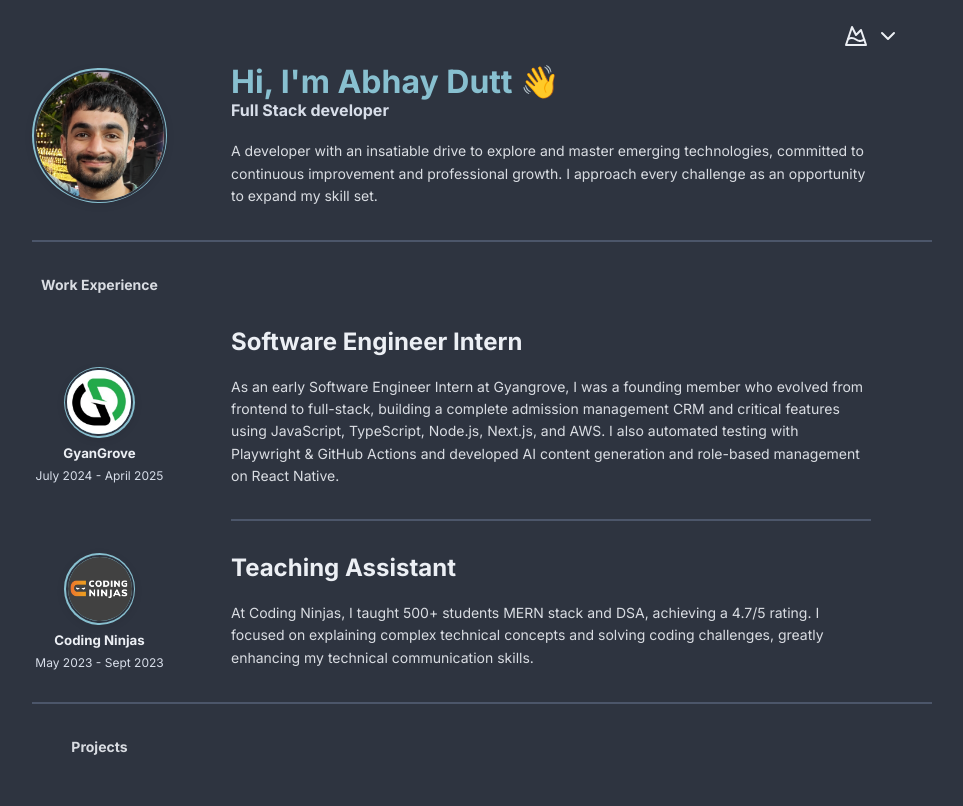
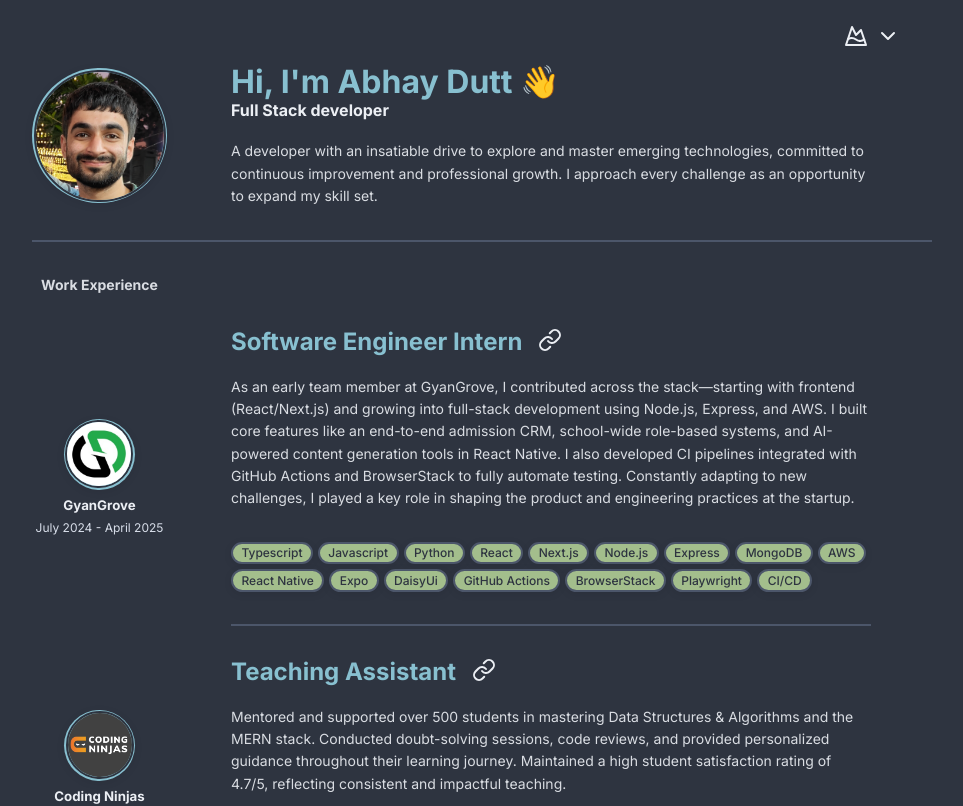
Before and after one commit to Abhaydutt2003/abhay-dutt-portfolio, a React (Vite) app: page / in a window 1280 px wide. Shown: the top 806 px of the page, without its empty margins (158-1121 px from the left). Built offline with nearby package versions, Linux system fonts and the light colour scheme.

Commit message:
adds skill badge and work exp section

```diff
--- /dev/null
+++ b/src/components/SkillBadge/index.css
@@ -0,0 +1,66 @@
+.skill-badge {
+  display: inline-flex;
+  align-items: center;
+  justify-content: center;
+  padding: 0.35em 1em;
+  border-radius: 999px;
+  background: var(--color-accent);
+  color: var(--color-bg);
+  font-weight: var(--font-weight-medium);
+  font-size: var(--font-size-sm);
+  box-shadow: 0 2px 8px rgba(0, 0, 0, 0.08);
+  border: 2px solid var(--color-border);
+  transition: background 0.2s, color 0.2s;
+  user-select: none;
+  white-space: nowrap;
+}
+
+/* Sizes */
+.skill-badge-size-large {
+  font-size: var(--font-size-lg);
+  padding: 0.5em 1.5em;
+}
+.skill-badge-size-medium {
+  font-size: var(--font-size-md);
+  padding: 0.4em 1.2em;
+}
+.skill-badge-size-small {
+  font-size: var(--font-size-sm);
+  padding: 0.3em 1em;
+}
+.skill-badge-size-x-small {
+  font-size: var(--font-size-xs);
+  padding: 0.2em 0.7em;
+}
+
+/* Responsive breakpoints, similar to Avatar */
+@media (max-width: 1024px) {
+  .md\:skill-badge-size-medium {
+    font-size: var(--font-size-lg);
+    padding: 0.5em 1.5em;
+  }
+  .md\:skill-badge-size-small {
+    font-size: var(--font-size-md);
+    padding: 0.4em 1.2em;
+  }
+  .md\:skill-badge-size-x-small {
+    font-size: var(--font-size-sm);
+    padding: 0.3em 1em;
+  }
+}
+@media (max-width: 768px) {
+  .sm\:skill-badge-size-small {
+    font-size: var(--font-size-md);
+    padding: 0.4em 1.2em;
+  }
+  .sm\:skill-badge-size-x-small {
+    font-size: var(--font-size-sm);
+    padding: 0.3em 1em;
+  }
+}
+@media (max-width: 480px) {
+  .xs\:skill-badge-size-x-small {
+    font-size: var(--font-size-sm);
+    padding: 0.3em 1em;
+  }
+}
--- /dev/null
+++ b/src/components/SkillBadge/index.tsx
@@ -0,0 +1,24 @@
+import "./index.css";
+
+interface SkillBadgeProps {
+  skill: string;
+  size?: "large" | "medium" | "small" | "x-small";
+  className?: string;
+}
+
+const SkillBadge = ({
+  skill,
+  size = "medium",
+  className = "",
+}: SkillBadgeProps) => {
+  return (
+    <span
+      className={`skill-badge skill-badge-size-${size} ${className}`}
+      title={skill}
+    >
+      {skill}
+    </span>
+  );
+};
+
+export default SkillBadge;
--- a/src/components/index.ts
+++ b/src/components/index.ts
@@ -1,3 +1,4 @@
 export { default as ThemeToggle } from "./ThemeToggle";
 export { default as Avatar } from "./Avatar";
 export { default as Divider } from "./Divider";
+export { default as SkillBadge } from "./SkillBadge";
--- a/src/sections/About/index.css
+++ b/src/sections/About/index.css
@@ -16,7 +16,7 @@
   h4 {
     margin-top: 0;
     font-size: var(--font-size-md);
-    color: var(--color-text-muted);
+    color: var(--color-text);
   }
 
   p {
--- a/src/sections/WorkExperience/index.css
+++ b/src/sections/WorkExperience/index.css
@@ -4,11 +4,13 @@
   }
 }
 .company-logo {
+  all: unset;
   display: flex;
   flex-direction: column;
   gap: 0.5rem;
   align-items: center;
   justify-items: start;
+  cursor: pointer;
   h5 {
     color: var(--color-text);
     margin: 0;
@@ -24,6 +26,23 @@
   h2 {
     font-size: var(--font-size-xl);
     margin-top: 0px;
-    color: var(--color-text);
+    color: var(--color-primary);
+    &:hover {
+      color: var(--color-primary-hover);
+    }
+  }
+  a {
+    all: unset;
+    display: flex;
+    flex-direction: row;
+    gap: 1rem;
+    cursor: pointer;
+  }
+
+  .skills-container {
+    margin-top: 2rem;
+    display: flex;
+    flex-wrap: wrap;
+    gap: 5px;
   }
 }
--- a/src/sections/WorkExperience/index.tsx
+++ b/src/sections/WorkExperience/index.tsx
@@ -1,4 +1,5 @@
-import { Avatar, Divider } from "../../components";
+import { Link } from "lucide-react";
+import { Avatar, Divider, SkillBadge } from "../../components";
 import "./index.css";
 const companies = [
   {
@@ -6,58 +7,94 @@ const companies = [
     time: "July 2024 - April 2025",
     imageUrl: "/gg-logo.jpg",
     role: "Software Engineer Intern",
+    link: "https://res.cloudinary.com/dsihfpv6p/image/upload/Experience_Certificate_GyanGrove_Abhay_boaiqb.pdf",
+    companyLink:
+      "https://www.linkedin.com/company/gyangrove/posts/?feedView=all",
     descripion:
-      "As an early Software Engineer Intern at Gyangrove, I was a founding member who evolved from frontend to full-stack, building a complete admission management CRM and critical features using JavaScript, TypeScript, Node.js, Next.js, and AWS. I also automated testing with Playwright & GitHub Actions and developed AI content generation and role-based management on React Native.",
+      "As an early team member at GyanGrove, I contributed across the stack—starting with frontend (React/Next.js) and growing into full-stack development using Node.js, Express, and AWS. I built core features like an end-to-end admission CRM, school-wide role-based systems, and AI-powered content generation tools in React Native. I also developed CI pipelines integrated with GitHub Actions and BrowserStack to fully automate testing. Constantly adapting to new challenges, I played a key role in shaping the product and engineering practices at the startup. ",
+    skills: [
+      "Typescript",
+      "Javascript",
+      "Python",
+      "React",
+      "Next.js",
+      "Node.js",
+      "Express",
+      "MongoDB",
+      "AWS",
+      "React Native",
+      "Expo",
+      "DaisyUi",
+      "GitHub Actions",
+      "BrowserStack",
+      "Playwright",
+      "CI/CD",
+    ],
   },
   {
     name: "Coding Ninjas",
     time: "May 2023 - Sept 2023",
     imageUrl: "/coding-ninjas.png",
     role: "Teaching Assistant",
+    companyLink:
+      "https://www.linkedin.com/school/codingninjas/posts/?feedView=all",
+    link: "https://res.cloudinary.com/dsihfpv6p/image/upload/teaching-assistant-certificate_jtrdgs.pdf",
     descripion:
-      "At Coding Ninjas, I taught 500+ students MERN stack and DSA, achieving a 4.7/5 rating. I focused on explaining complex technical concepts and solving coding challenges, greatly enhancing my technical communication skills.",
+      "Mentored and supported over 500 students in mastering Data Structures & Algorithms and the MERN stack. Conducted doubt-solving sessions, code reviews, and provided personalized guidance throughout their learning journey. Maintained a high student satisfaction rating of 4.7/5, reflecting consistent and impactful teaching.",
+    skills: [
+      "Data Structures",
+      "Algorithms",
+      "MERN Stack",
+      "MongoDB",
+      "Express",
+      "React",
+      "Node.js",
+      "Code Review",
+      "Mentoring",
+    ],
   },
 ];
 
 const WorkExperience = () => {
   return (
     <section className="section-outer-container" id="work-section">
-      <div className="section-left-container section-heading">
+      <div className=" section-left-container section-heading">
         <p>Work Experience</p>
       </div>
       {companies.map((company, index) => {
         return (
           <div className="section-container">
             <div className="section-left-container">
-              <div className="company-logo">
+              <a
+                className="company-logo"
+                href={company.companyLink}
+                title="Click to go to linkdin page"
+              >
                 <Avatar
                   imageUrl={company.imageUrl}
                   alt={`${company.name} logo`}
-                  className="avatar-size-small xs:avatar-size-x-small"
+                  className="avatar-size-small sm:avatar-size-x-small"
                 />
                 <h5>{company.name}</h5>
                 <span>{company.time}</span>
-              </div>
+              </a>
             </div>
             <div className="section-right-container experience-description">
-              <h2>{company.role}</h2>
-              <p>{company.descripion}</p>
-              {/* <a
-                href="https://res.cloudinary.com/dsihfpv6p/image/upload/v1752930236/Experience_Certificate_GyanGrove_Abhay_boaiqb.pdf"
+              <a
+                href={company.link}
                 target="_blank"
                 rel="noopener noreferrer"
+                title="Click to see experience certificate"
               >
-                <img
-                  loading="lazy"
-                  src="https://res.cloudinary.com/dsihfpv6p/image/upload/v1752930236/Experience_Certificate_GyanGrove_Abhay_boaiqb.pdf"
-                  alt="Certificate preview"
-                  style={{
-                    width: "300px",
-                    height: "100px",
-                    borderRadius: "8px",
-                  }}
-                />
-              </a> */}
+                <h2>{company.role}</h2>
+                <Link />
+              </a>
+              <p>{company.descripion}</p>
+              <div className="skills-container">
+                {company.skills?.map((skill, skillIndex) => (
+                  <SkillBadge key={skillIndex} skill={skill} size="x-small" />
+                ))}
+              </div>
               {index < companies.length - 1 && (
                 <Divider noBottomPadding={true} />
               )}
--- a/src/styles/App.css
+++ b/src/styles/App.css
@@ -27,6 +27,11 @@ p {
 
 .section-heading {
   font-weight: var(--font-weight-bold);
+  /* background-color: aqua; */
+  /* width: fit-content;
+  min-height: fit-content;
+  height: fit-content;
+  min-height: fit-content; */
 }
 
 .section-container {
@@ -48,6 +53,12 @@ p {
   p {
     font-size: var(--font-size-sm);
     padding: 0;
+  }
+
+  @media (max-width: 738px) {
+    width: fit-content;
+    max-width: fit-content;
+    /* background-color: azure; */
   }
 }
 
--- a/src/styles/theme.css
+++ b/src/styles/theme.css
@@ -87,16 +87,16 @@
   --color-text: #ebdbb2;
   --color-text-muted: #a89984;
 
-  --color-primary: #83a598; /* Blue-Grey */
+  --color-primary: #83a598;
   --color-primary-hover: #739090;
   --color-primary-active: #627f7f;
 
-  --color-accent: #b8bb26; /* Green */
+  --color-accent: #b8bb26;
   --color-accent-hover: #a1a623;
   --color-accent-active: #8b901f;
 
-  --color-danger: #fb4934; /* Red */
-  --color-warning: #fabd2f; /* Yellow */
-  --color-success: #b8bb26; /* Green */
-  --color-info: #83a598; /* Blue-Grey */
+  --color-danger: #fb4934;
+  --color-warning: #fabd2f;
+  --color-success: #b8bb26;
+  --color-info: #83a598;
 }
```
